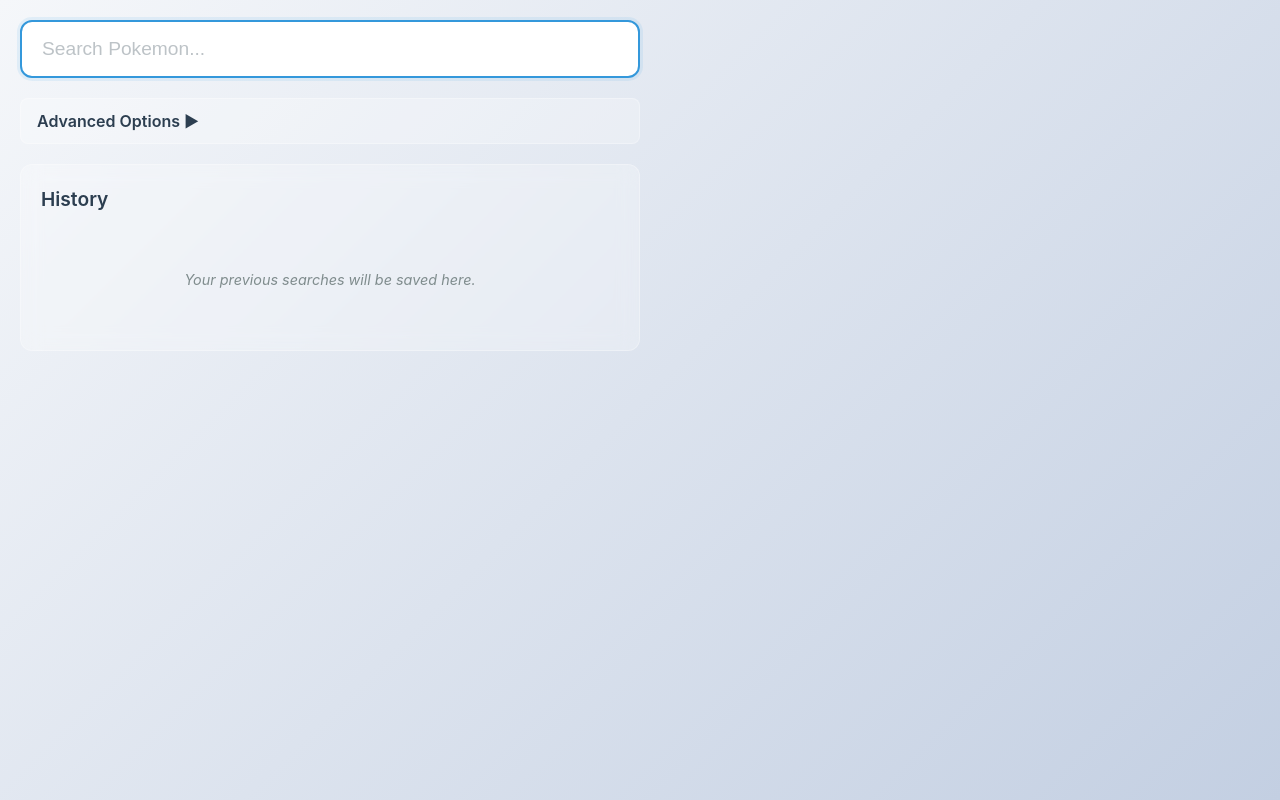
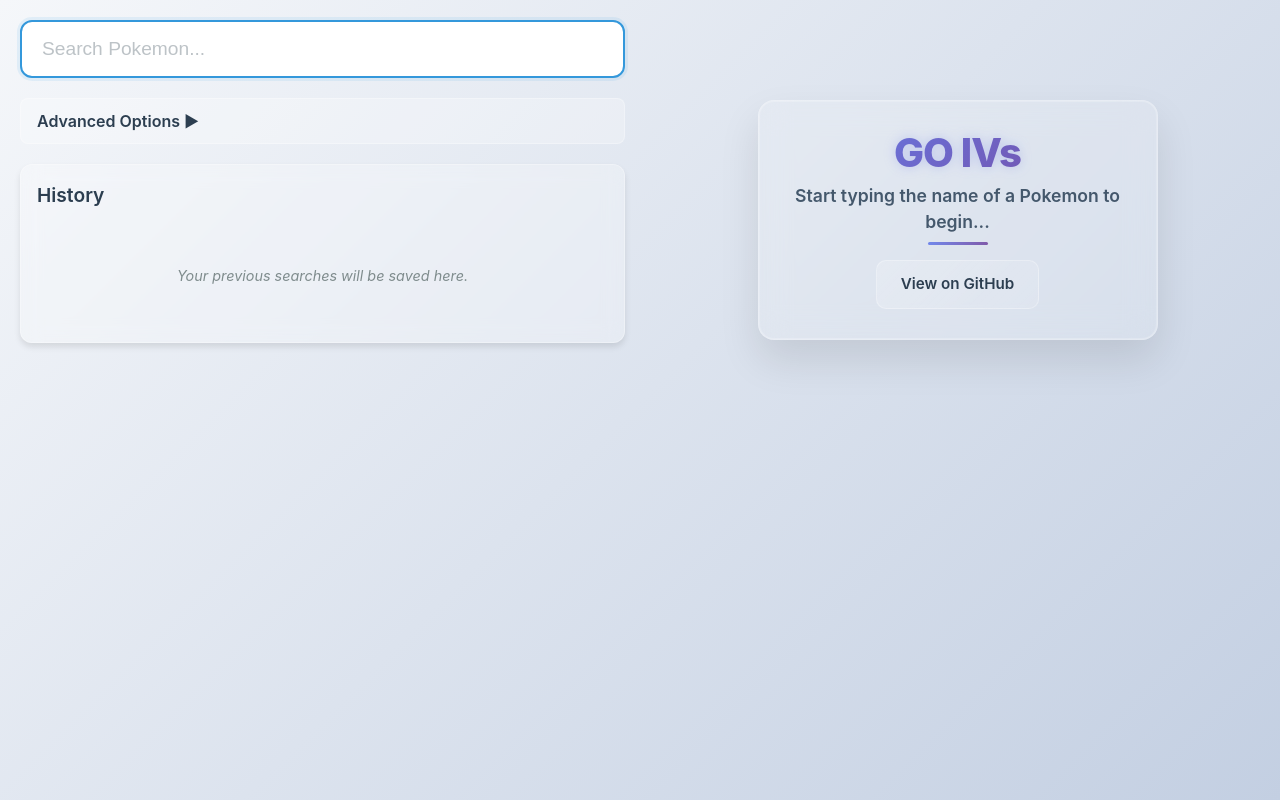
Before and after one commit to willis-cao/go-ivs, a React (Vite) app: page / in a window 1280 px wide. Built offline with nearby package versions, Linux system fonts and the light colour scheme.

Commit message:
Fixed some formatting and added a welcome screen.

```diff
--- a/src/components/IVCalculator.css
+++ b/src/components/IVCalculator.css
@@ -1,12 +1,14 @@
 .iv-calculator {
   width: 100vw;
   margin: 0;
-  padding: 20px;
   font-family: -apple-system, BlinkMacSystemFont, 'Segoe UI', Roboto, sans-serif;
-  min-height: 100vh;
-  box-sizing: border-box;
   display: flex;
   flex-direction: column;
+  gap: 20px;
+  padding: 20px;
+  min-height: 100vh;
+  background: linear-gradient(135deg, #f5f7fa 0%, #c3cfe2 100%);
+  position: relative;
 }
 
 .input-section {
@@ -179,8 +181,7 @@
   display: flex;
   flex-direction: column;
   align-items: center;
-  gap: 8px;
-  margin-bottom: 12px;
+  margin-bottom: 10px; /* Reduced to match top padding */
 }
 
 .pokemon-display .name-sprite-container {
@@ -219,21 +220,20 @@
 
 /* Evolution Sections */
 .evolution-section {
-  background: rgba(255, 255, 255, 0.08);
+  background: rgba(255, 255, 255, 0.1); /* Original opacity */
   border-radius: 12px;
-  padding: 16px;
+  padding: 10px 15px 15px 15px; /* Reduced top padding to match bottom */
   backdrop-filter: blur(10px);
-  border: 1px solid rgba(255, 255, 255, 0.15);
-  box-shadow: 0 2px 8px rgba(0, 0, 0, 0.1);
+  border: 1px solid rgba(255, 255, 255, 0.2);
+  box-shadow: 0 4px 6px rgba(0, 0, 0, 0.1);
+  margin-bottom: 0px; /* Reduced to 0px - no spacing */
 }
 
 .evolution-label {
   display: flex;
-  flex-direction: column;
   align-items: center;
-  justify-content: center;
-  margin-bottom: 20px;
-  gap: 8px;
+  gap: 12px;
+  margin-bottom: 15px; /* Reduced from larger margin */
 }
 
 .evolution-label .name-sprite-container {
@@ -272,12 +272,13 @@
 
 /* Pokemon Ranking Module */
 .pokemon-ranking-module {
-  background: rgba(255, 255, 255, 0.1);
-  border-radius: 16px;
-  padding: 20px;
+  background: rgba(255, 255, 255, 0.1); /* Original opacity */
+  border-radius: 12px;
+  padding: 10px 15px 15px 15px;
   backdrop-filter: blur(10px);
   border: 1px solid rgba(255, 255, 255, 0.2);
-  box-shadow: 0 4px 12px rgba(0, 0, 0, 0.1);
+  box-shadow: 0 4px 6px rgba(0, 0, 0, 0.1);
+  margin-bottom: 0px; /* Reduced to 0px - no spacing */
 }
 
 /* Rankings Grid */
@@ -285,9 +286,7 @@
   display: grid;
   grid-template-columns: repeat(4, 1fr);
   gap: 15px;
-  margin-bottom: 30px;
-  width: 100%;
-  margin-top: 20px;
+  margin-top: 10px; /* Reduced to match bottom margin of pokemon-display */
 }
 
 /* When Little Cup is hidden, center the remaining 3 boxes */
@@ -381,11 +380,12 @@
 
 /* History Section */
 .history-section {
-  background: rgba(255, 255, 255, 0.25);
+  background: rgba(255, 255, 255, 0.25); /* Original opacity */
   border-radius: 12px;
-  padding: 20px;
+  padding: 16px;
   backdrop-filter: blur(10px);
   border: 1px solid rgba(255, 255, 255, 0.3);
+  box-shadow: 0 4px 6px rgba(0, 0, 0, 0.1);
   margin-top: 20px;
 }
 
@@ -483,7 +483,7 @@
 .advanced-options-toggle {
   width: 100%;
   padding: 12px 16px;
-  background: rgba(255, 255, 255, 0.25);
+  background: rgba(255, 255, 255, 0.25); /* Original opacity */
   border: 1px solid rgba(255, 255, 255, 0.3);
   border-radius: 8px;
   color: #2c3e50;
@@ -497,14 +497,14 @@
 }
 
 .advanced-options-toggle:hover {
-  background: rgba(255, 255, 255, 0.35);
+  background: rgba(255, 255, 255, 0.35); /* Original hover opacity */
   border-color: rgba(255, 255, 255, 0.4);
 }
 
 .advanced-options-panel {
   margin-top: 12px;
   padding: 16px;
-  background: rgba(255, 255, 255, 0.25);
+  background: rgba(255, 255, 255, 0.25); /* Original opacity */
   border: 1px solid rgba(255, 255, 255, 0.3);
   border-radius: 8px;
   backdrop-filter: blur(10px);
@@ -647,3 +647,185 @@
 .ranking-card.ranking-top-100 .ranking-number {
   font-weight: 700;
 }
+
+/* Welcome Section */
+.welcome-section {
+  flex: 1;
+  display: flex;
+  align-items: center;
+  justify-content: center;
+  min-height: 400px;
+  position: relative;
+  overflow: hidden;
+}
+
+/* Animated background elements */
+.welcome-section::before {
+  content: '';
+  position: absolute;
+  top: -50%;
+  left: -50%;
+  width: 200%;
+  height: 200%;
+  background: radial-gradient(circle, rgba(255, 255, 255, 0.1) 0%, transparent 70%);
+  animation: float 6s ease-in-out infinite;
+  z-index: -1;
+}
+
+.welcome-section::after {
+  content: '';
+  position: absolute;
+  top: 50%;
+  left: 50%;
+  width: 300px;
+  height: 300px;
+  background: linear-gradient(45deg, rgba(100, 149, 237, 0.1), rgba(147, 112, 219, 0.1));
+  border-radius: 50%;
+  transform: translate(-50%, -50%);
+  animation: pulse 4s ease-in-out infinite;
+  z-index: -1;
+}
+
+@keyframes float {
+  0%, 100% { transform: translateY(0px) rotate(0deg); }
+  50% { transform: translateY(-20px) rotate(180deg); }
+}
+
+@keyframes pulse {
+  0%, 100% { transform: translate(-50%, -50%) scale(1); opacity: 0.3; }
+  50% { transform: translate(-50%, -50%) scale(1.1); opacity: 0.5; }
+}
+
+.welcome-content {
+  text-align: center;
+  max-width: 400px;
+  padding: 30px 20px;
+  background: rgba(255, 255, 255, 0.15);
+  border-radius: 16px;
+  backdrop-filter: blur(15px);
+  border: 1px solid rgba(255, 255, 255, 0.3);
+  box-shadow:
+    0 20px 40px rgba(0, 0, 0, 0.1),
+    0 0 0 1px rgba(255, 255, 255, 0.2) inset;
+  position: relative;
+  z-index: 1;
+  transition: all 0.3s ease;
+}
+
+.welcome-content:hover {
+  transform: translateY(-5px);
+  box-shadow:
+    0 25px 50px rgba(0, 0, 0, 0.15),
+    0 0 0 1px rgba(255, 255, 255, 0.3) inset;
+}
+
+.welcome-title {
+  font-size: 2.5rem;
+  font-weight: 800;
+  background: linear-gradient(135deg, #667eea 0%, #764ba2 100%);
+  -webkit-background-clip: text;
+  -webkit-text-fill-color: transparent;
+  background-clip: text;
+  margin: 0 0 8px 0;
+  text-shadow: none;
+  letter-spacing: -1px;
+  animation: titleGlow 3s ease-in-out infinite alternate;
+}
+
+@keyframes titleGlow {
+  0% { filter: drop-shadow(0 0 5px rgba(102, 126, 234, 0.3)); }
+  100% { filter: drop-shadow(0 0 15px rgba(118, 75, 162, 0.5)); }
+}
+
+.welcome-subtitle {
+  font-size: 1.1rem;
+  font-weight: 600;
+  color: #34495e;
+  margin: 0 0 25px 0;
+  opacity: 0.9;
+  position: relative;
+}
+
+.welcome-subtitle::after {
+  content: '';
+  position: absolute;
+  bottom: -10px;
+  left: 50%;
+  transform: translateX(-50%);
+  width: 60px;
+  height: 3px;
+  background: linear-gradient(90deg, #667eea, #764ba2);
+  border-radius: 2px;
+}
+
+.welcome-links {
+  margin-top: 25px;
+}
+
+.github-link {
+  display: inline-flex;
+  align-items: center;
+  gap: 6px;
+  padding: 12px 24px;
+  background: linear-gradient(135deg, rgba(255, 255, 255, 0.2), rgba(255, 255, 255, 0.1));
+  color: #2c3e50;
+  text-decoration: none;
+  border-radius: 10px;
+  font-weight: 600;
+  font-size: 0.95rem;
+  border: 1px solid rgba(255, 255, 255, 0.3);
+  transition: all 0.3s ease;
+  position: relative;
+  overflow: hidden;
+}
+
+.github-link::before {
+  content: '';
+  position: absolute;
+  top: 0;
+  left: -100%;
+  width: 100%;
+  height: 100%;
+  background: linear-gradient(90deg, transparent, rgba(255, 255, 255, 0.2), transparent);
+  transition: left 0.5s ease;
+}
+
+.github-link:hover::before {
+  left: 100%;
+}
+
+.github-link:hover {
+  background: linear-gradient(135deg, rgba(255, 255, 255, 0.3), rgba(255, 255, 255, 0.2));
+  border-color: rgba(255, 255, 255, 0.5);
+  transform: translateY(-2px);
+  box-shadow:
+    0 8px 25px rgba(0, 0, 0, 0.15),
+    0 0 0 1px rgba(255, 255, 255, 0.4) inset;
+}
+
+.github-link:active {
+  transform: translateY(0);
+}
+
+/* Responsive adjustments for welcome section */
+@media (max-width: 767px) {
+  .welcome-content {
+    padding: 25px 16px;
+    margin: 15px;
+    max-width: 350px;
+  }
+
+  .welcome-title {
+    font-size: 2rem;
+    letter-spacing: -0.5px;
+  }
+
+  .welcome-subtitle {
+    font-size: 1rem;
+  }
+
+  .github-link {
+    padding: 10px 20px;
+    font-size: 0.9rem;
+  }
+}
--- a/src/components/IVCalculator.tsx
+++ b/src/components/IVCalculator.tsx
@@ -39,7 +39,12 @@
 
   // Focus on Pokemon search on mount
   useEffect(() => {
-    pokemonInputRef.current?.focus()
+    // Small delay to ensure DOM is ready
+    const timer = setTimeout(() => {
+      pokemonInputRef.current?.focus()
+    }, 100)
+
+    return () => clearTimeout(timer)
   }, [])
 
   // Handle clicks outside of Pokemon suggestions
@@ -638,7 +643,7 @@
       </div>
 
       {/* Results Section */}
-      {results && (
+      {results ? (
         <div className="results-section">
           {/* Current Pokemon Module */}
           <PokemonRankingModule
@@ -663,6 +668,23 @@
             />
           ))}
         </div>
+      ) : (
+        <div className="welcome-section">
+          <div className="welcome-content">
+            <h1 className="welcome-title">GO IVs</h1>
+            <p className="welcome-subtitle">Start typing the name of a Pokemon to begin...</p>
+            <div className="welcome-links">
+              <a
+                href="https://github.com/willis-cao/go-ivs"
+                target="_blank"
+                rel="noopener noreferrer"
+                className="github-link"
+              >
+                View on GitHub
+              </a>
+            </div>
+          </div>
+        </div>
       )}
     </div>
   )
```
